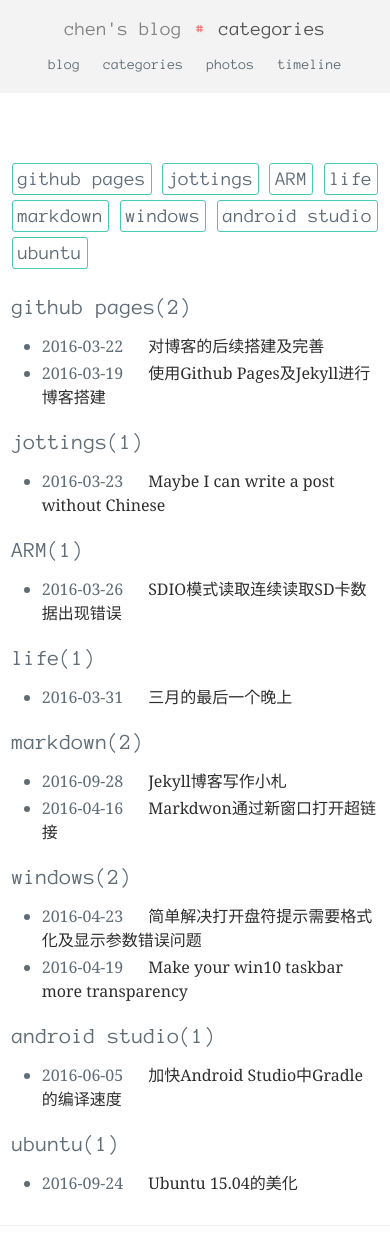
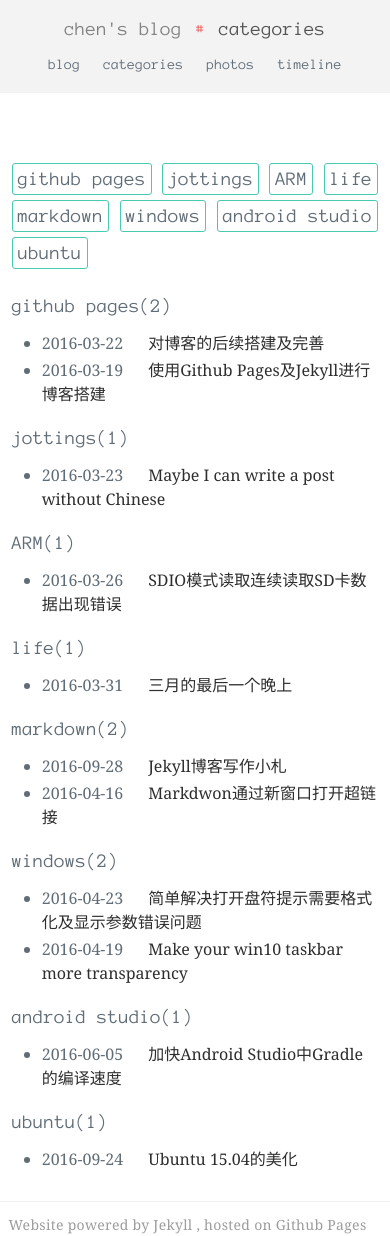
Before and after one commit to elbowzhang/elbow95.github.io, a Jekyll site: the page built from header/categories.html, in a window 390 px wide. Shown: the top 1236 px of the page. Built offline with Jekyll 4.4.1, drawn with Linux system fonts in a browser that asks for light colours; grey boxes are pictures that could not be loaded.

Commit message:
change h1 size

```diff
--- a/_sass/_layout.scss
+++ b/_sass/_layout.scss
@@ -505,7 +505,12 @@
 
   .list-categories{
       width: 94%;
+      >h1{
+          font-size: 1.0em;
+      }
   }
+
+
 
   .blockquote{
     margin: 0px 0px 20px 0px !important;
```
